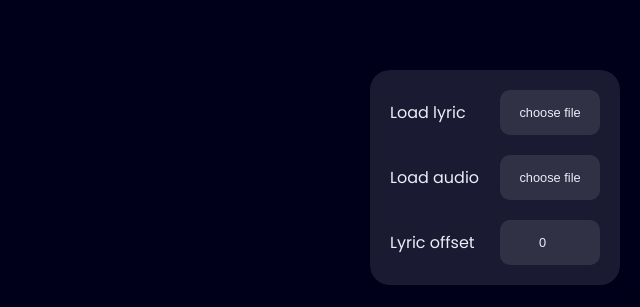
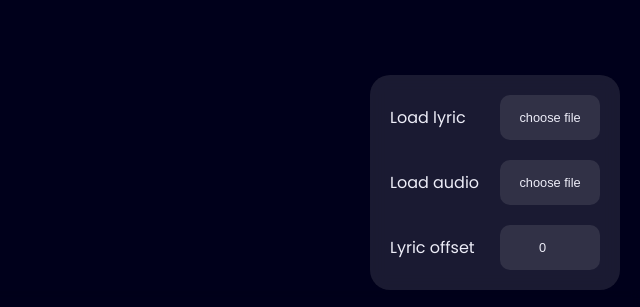
Before and after one commit to mcanam/liricle, a website: page index.html in a window 1280 px wide. Both pictures are taken after a click on the button 1235 px from the left and 755 px from the top of the page. Shown: the part 420-727 px from the top of the page, 640-1280 px from the left. Drawn offline with nearby package versions, Linux system fonts and the light colour scheme; no server answers.

Commit message:
update demo

```diff
--- a/demo/menu.js
+++ b/demo/menu.js
@@ -1,5 +1,4 @@
 (() => {
-
       const $audio = document.querySelector(".player__audio");
       const $button = document.querySelector(".player__button[data-menu]");
       const $menu = document.querySelector(".menu");
@@ -19,7 +18,7 @@
 
             if (action == "audio") {
                   $input.addEventListener("click", () => {
-                loadFile(url => $audio.src = url);
+                        loadFile(url => ($audio.src = url));
                   });
             }
 
@@ -34,8 +33,8 @@
       $button.addEventListener("click", () => {
             const rect = $button.getBoundingClientRect();
 
-        $menu.style.top = (rect.y - $menu.offsetHeight - 25) + "px";
-        $menu.style.left = (rect.x - $menu.offsetWidth + 50) + "px";
+            $menu.style.top = rect.y - $menu.offsetHeight - 20 + "px";
+            $menu.style.left = rect.x - $menu.offsetWidth + 50 + "px";
             $menu.classList[isShow ? "remove" : "add"]("show");
 
             isShow = !isShow;
@@ -60,13 +59,12 @@
             input.onchange = () => {
                   const file = input.files[0];
                   reader.readAsDataURL(file);
-        }
+            };
 
             reader.onload = () => {
                   callback(reader.result);
-        }
+            };
 
             input.click();
       }
-
 })();
--- a/demo/style.css
+++ b/demo/style.css
@@ -13,9 +13,11 @@ html {
 }
 
 body {
+      position: relative;
       width: 100vw;
       height: 100vh;
       background-color: #00001b;
+      overflow: hidden;
 }
 
 a {
@@ -117,7 +119,7 @@ button {
 }
 
 .player__slider .noUi-connect {
-    background-color: #0277EF;
+      background-color: #0277ef;
 }
 
 .player__slider .noUi-handle {
@@ -128,7 +130,7 @@ button {
       border: none;
       border-radius: 50%;
       box-shadow: unset;
-    background-color: #0277EF;
+      background-color: #0277ef;
 }
 
 .player__slider .noUi-handle::before,
@@ -188,9 +190,13 @@ button {
       position: relative;
       width: 100%;
       height: 100vh;
-    padding: 100% 40px;
+      padding: 50% 40px;
       overflow: auto;
       scroll-behavior: smooth;
+}
+
+.lyric::-webkit-scrollbar {
+      display: none;
 }
 
 .lyric__line {
```
Also changed, not shown: demo/player.js (+3 -7 lines). Lines whose indentation alone changed are shown as unchanged.
